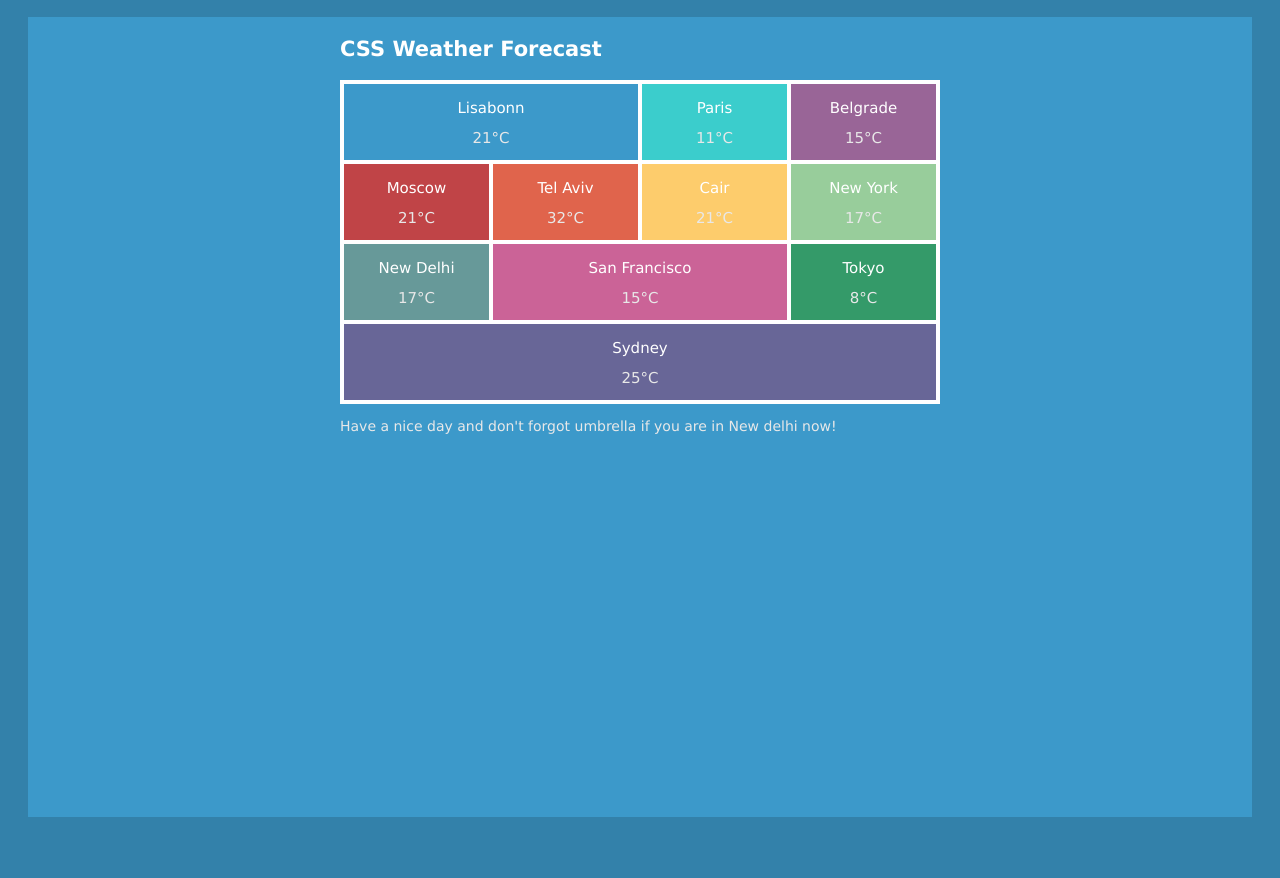
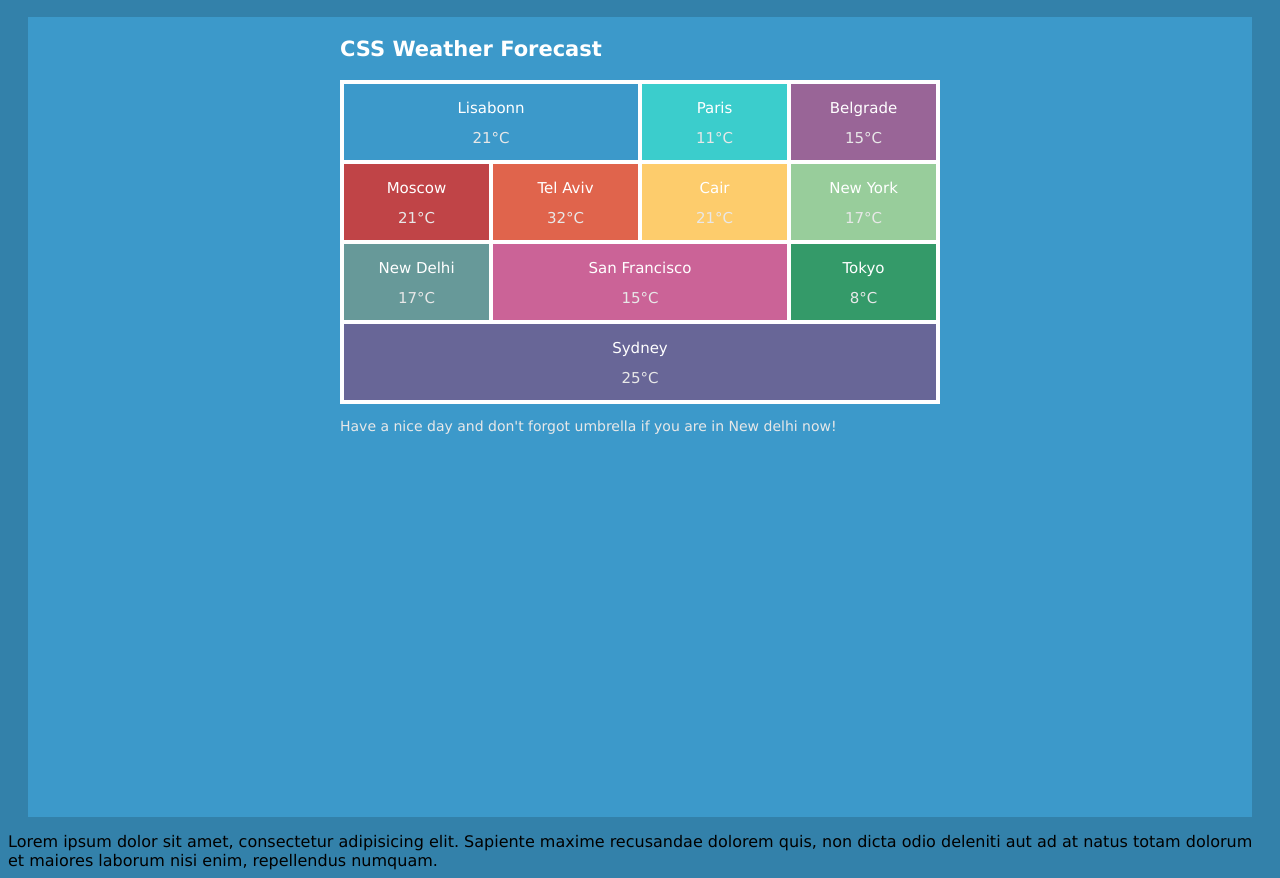
Before and after one commit to Kostyaval/weather-forecast, a plain HTML site: page index.html in a window 1280 px wide. Before the commit the page ends 832 px from the top, so only its background shows below. Drawn offline with Linux system fonts and the light colour scheme; some icons are missing.

Commit message:
add footer

```diff
--- a/index.html
+++ b/index.html
@@ -61,6 +61,9 @@
 				<p>Have a nice day and don't forgot umbrella if you are in New delhi now!</p>
 			</section>
 		</main>
+		<footer>
+			Lorem ipsum dolor sit amet, consectetur adipisicing elit. Sapiente maxime recusandae dolorem quis, non dicta odio deleniti aut ad at natus totam dolorum et maiores laborum nisi enim, repellendus numquam.
+		</footer>
 
 	</div>
 
```
